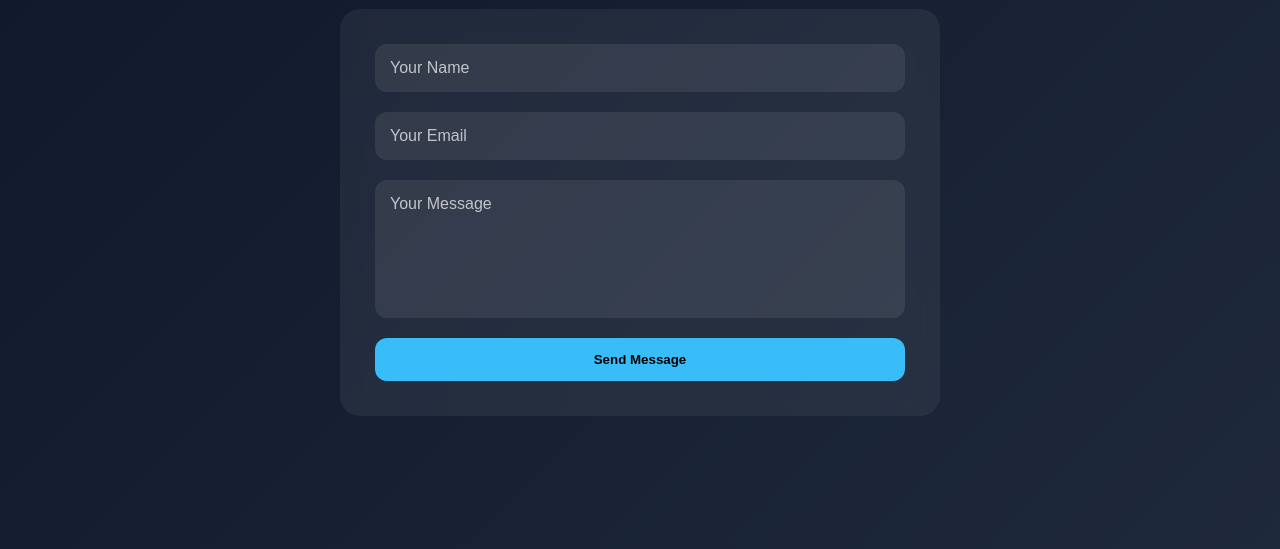
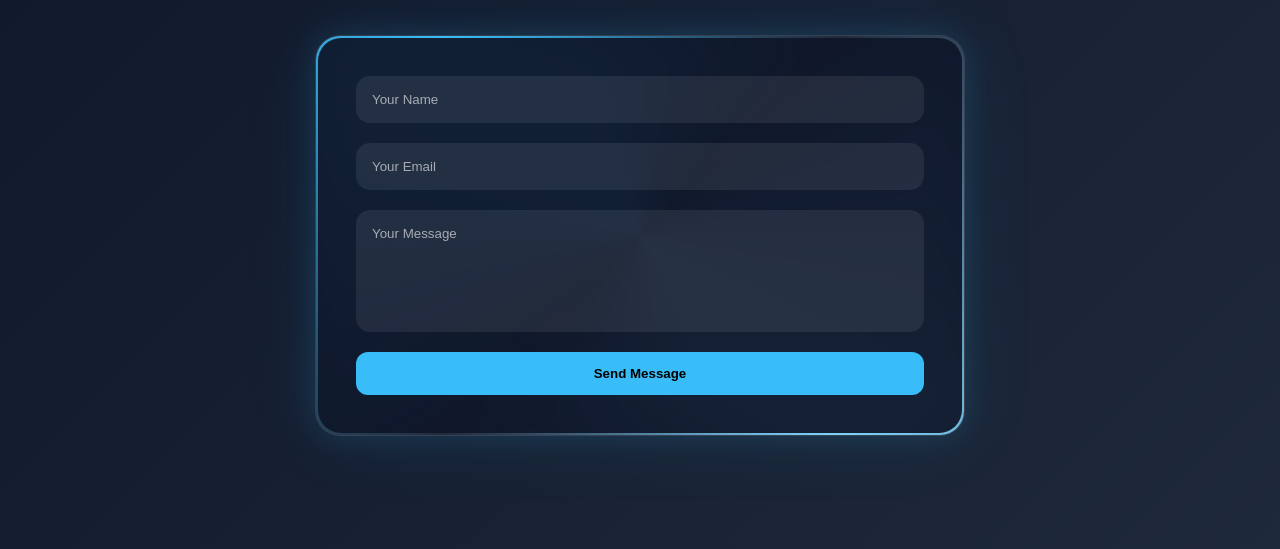
Before and after one commit to Ava-91/final-project, a plain HTML site: page contact.html in a window 1280 px wide. Shown: the part 251-800 px from the top of the page. Drawn offline with Linux system fonts and the light colour scheme.

Commit message:
Update style.css

```diff
--- a/style.css
+++ b/style.css
@@ -189,77 +189,212 @@ nav a:hover{
 
 }
 /*new*/
-/* CONTACT */
+/* CONTACT ADVANCED */
 
 .contact{
-    padding:80px 20px;
+    padding:100px 20px;
     text-align:center;
+    animation:fadeIn 1s ease;
 }
 
 .contact h1{
-    font-size:50px;
+    font-size:55px;
     margin-bottom:50px;
+    color:#7dd3fc;
+    text-shadow:0 0 20px rgba(125,211,252,.5);
 }
 
 .contact-container{
     display:flex;
     justify-content:center;
+    align-items:center;
 }
 
+/* FORM */
+
 .contact-form{
+    position:relative;
+
     width:100%;
-    max-width:600px;
+    max-width:650px;
 
-    background:rgba(255,255,255,0.06);
-    backdrop-filter:blur(10px);
+    padding:40px;
 
-    padding:35px;
-    border-radius:20px;
+    border-radius:25px;
+
+    background:rgba(255,255,255,0.05);
+    backdrop-filter:blur(20px);
+
+    border:1px solid rgba(255,255,255,0.1);
 
     display:flex;
     flex-direction:column;
     gap:20px;
+
+    overflow:hidden;
+
+    animation:floatCard 5s ease-in-out infinite;
+
+    box-shadow:
+    0 0 30px rgba(56,189,248,.15),
+    0 0 80px rgba(56,189,248,.08);
+}
+
+/* GLOW BORDER */
+
+.contact-form::before{
+    content:"";
+    position:absolute;
+
+    width:250%;
+    height:250%;
+
+    background:conic-gradient(
+        transparent,
+        #38bdf8,
+        transparent,
+        #7dd3fc,
+        transparent
+    );
+
+    animation:spin 8s linear infinite;
+
+    top:-75%;
+    left:-75%;
+}
+
+.contact-form::after{
+    content:"";
+    position:absolute;
+
+    inset:2px;
+
+    border-radius:23px;
+
+    background:rgba(15,23,42,.95);
+
+    backdrop-filter:blur(20px);
+
+    z-index:0;
+}
+
+/* CONTENT ABOVE EFFECTS */
+
+.contact-form input,
+.contact-form textarea,
+.contact-form button{
+    position:relative;
+    z-index:2;
 }
 
 .contact-form input,
 .contact-form textarea{
-    width:100%;
-
-    padding:15px;
+    padding:16px;
 
     border:none;
     outline:none;
 
-    border-radius:12px;
+    border-radius:14px;
 
-    background:rgba(255,255,255,0.08);
+    background:rgba(255,255,255,.08);
+
     color:white;
 
-    font-size:16px;
+    transition:.35s;
 }
 
 .contact-form input::placeholder,
 .contact-form textarea::placeholder{
-    color:rgba(255,255,255,0.7);
+    color:rgba(255,255,255,.6);
+}
+
+.contact-form input:focus,
+.contact-form textarea:focus{
+    transform:scale(1.02);
+
+    background:rgba(255,255,255,.12);
+
+    box-shadow:
+    0 0 15px rgba(56,189,248,.4),
+    0 0 30px rgba(56,189,248,.2);
 }
 
 .contact-form textarea{
     resize:none;
 }
 
+/* BUTTON */
+
 .contact-form .btn{
     border:none;
     cursor:pointer;
+
+    position:relative;
+
+    overflow:hidden;
 }
 
-@media(max-width:768px){
+.contact-form .btn::before{
+    content:"";
 
-    .contact h1{
-        font-size:40px;
+    position:absolute;
+    top:0;
+    left:-120%;
+
+    width:100%;
+    height:100%;
+
+    background:linear-gradient(
+        90deg,
+        transparent,
+        rgba(255,255,255,.5),
+        transparent
+    );
+
+    transition:.7s;
+}
+
+.contact-form .btn:hover::before{
+    left:120%;
+}
+
+.contact-form .btn:hover{
+    transform:translateY(-3px) scale(1.05);
+
+    box-shadow:
+    0 0 20px rgba(56,189,248,.5),
+    0 0 50px rgba(56,189,248,.3);
+}
+
+/* ANIMATIONS */
+
+@keyframes spin{
+    from{
+        transform:rotate(0deg);
+    }
+    to{
+        transform:rotate(360deg);
+    }
+}
+
+@keyframes floatCard{
+    0%,100%{
+        transform:translateY(0);
     }
 
-    .contact-form{
-        padding:25px;
+    50%{
+        transform:translateY(-10px);
+    }
+}
+
+@keyframes fadeIn{
+    from{
+        opacity:0;
+        transform:translateY(30px);
     }
 
+    to{
+        opacity:1;
+        transform:translateY(0);
+    }
 }
```
